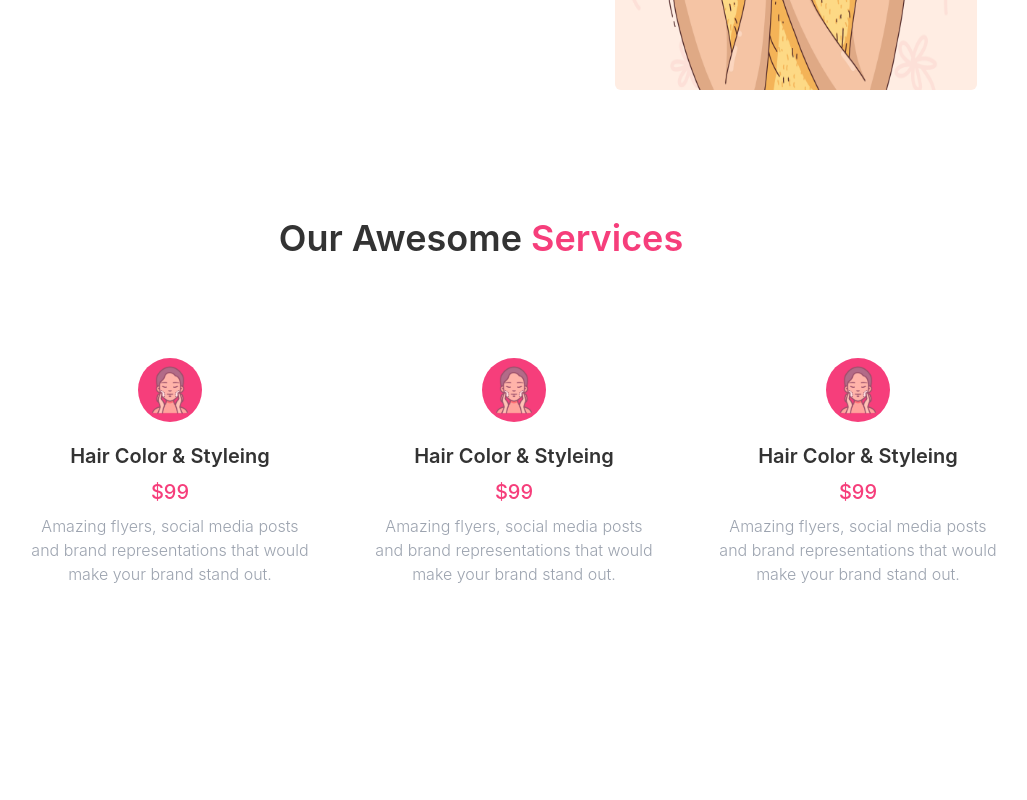
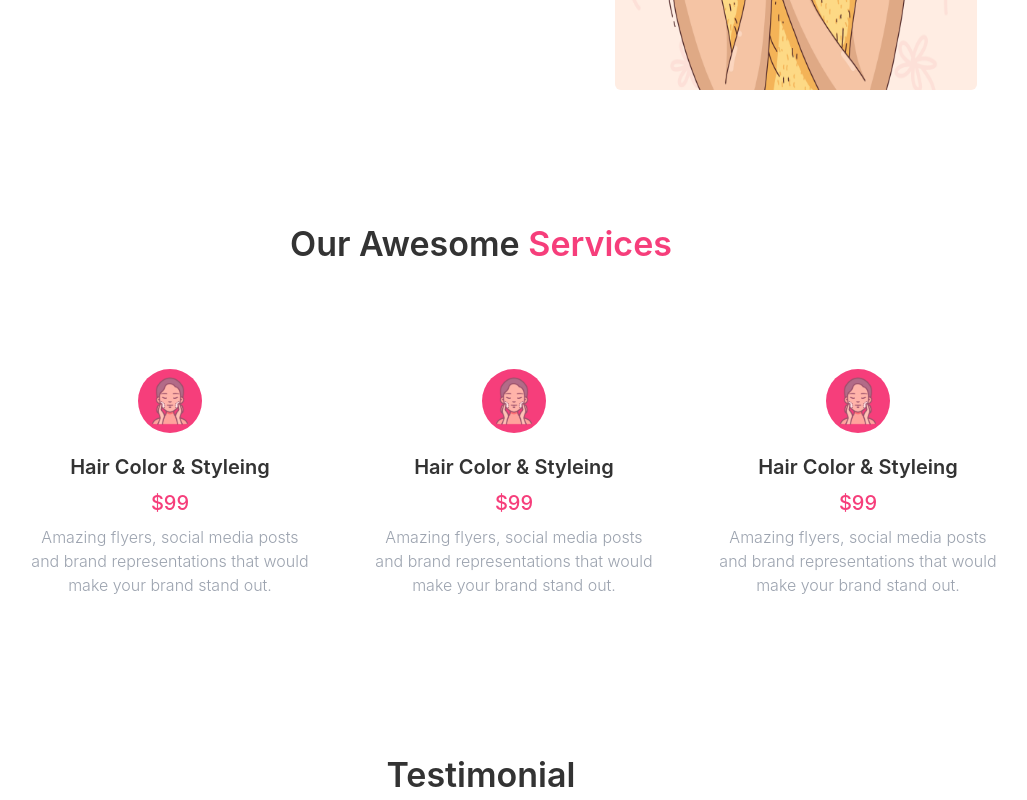
Before and after one commit to Saiket-Das/jerin-parlor, a React (Create React App) app in the folder frontend/: page / in a window 1280 px wide. Shown: the part 532-1332 px from the top of the page, without its empty margins (159-1186 px from the left). Before the commit the page ends 1142 px from the top, so only its background shows below. Built offline with nearby package versions, Linux system fonts and the light colour scheme.

Commit message:
Frontend - Testimonial component created

```diff
--- a/frontend/src/app/components/home/Services.tsx
+++ b/frontend/src/app/components/home/Services.tsx
@@ -3,8 +3,7 @@ import Card from "../shared/Card";
 const Services = () => {
   return (
     <div className="mt-32">
-      <div>
-        <h2 className="text-4xl font-semibold text-center">
+      <h2 className="text-[34px] font-semibold text-center">
         Our Awesome <span className="text-primary">Services</span>
       </h2>
 
@@ -14,7 +13,6 @@ const Services = () => {
         <Card />
       </div>
     </div>
-    </div>
   );
 };
 
--- /dev/null
+++ b/frontend/src/app/components/home/Testimonial.tsx
@@ -0,0 +1,11 @@
+import Review from "../shared/Review";
+
+const Testimonial = () => {
+  return (
+    <div className="mt-32">
+      <h2 className="text-[34px] font-semibold text-center">Testimonial</h2>
+    </div>
+  );
+};
+
+export default Testimonial;
--- a/frontend/src/app/components/shared/Testimonial.tsx
+++ b/frontend/src/app/components/shared/Review.tsx
@@ -2,10 +2,10 @@ import React from "react";
 
 import avatar from "../../assets/images/Hero/hero.jpg";
 
-const Testimonial = () => {
+const Review = () => {
   return (
     <div className="flex flex-wrap -m-3">
-      <div className="w-full md:w-1/2 lg:w-1/3 p-3">
+      <div className=" p-3">
         <div className="p-6 h-full bg-white bg-opacity-60 border rounded-xl">
           <div className="flex flex-col justify-between h-full">
             <div className="mb-5 block">
@@ -44,4 +44,4 @@ const Testimonial = () => {
   );
 };
 
-export default Testimonial;
+export default Review;
--- a/frontend/src/app/pages/home/Home.tsx
+++ b/frontend/src/app/pages/home/Home.tsx
@@ -1,11 +1,13 @@
 import Hero from "../../components/home/Hero";
 import Services from "../../components/home/Services";
+import Testimonial from "../../components/home/Testimonial";
 
 const Home = () => {
   return (
     <div className="mx-6 md:mx-20 lg:mx-36">
       <Hero />
       <Services />
+      <Testimonial />
     </div>
   );
 };
```
Lines whose indentation alone changed are shown as unchanged.
